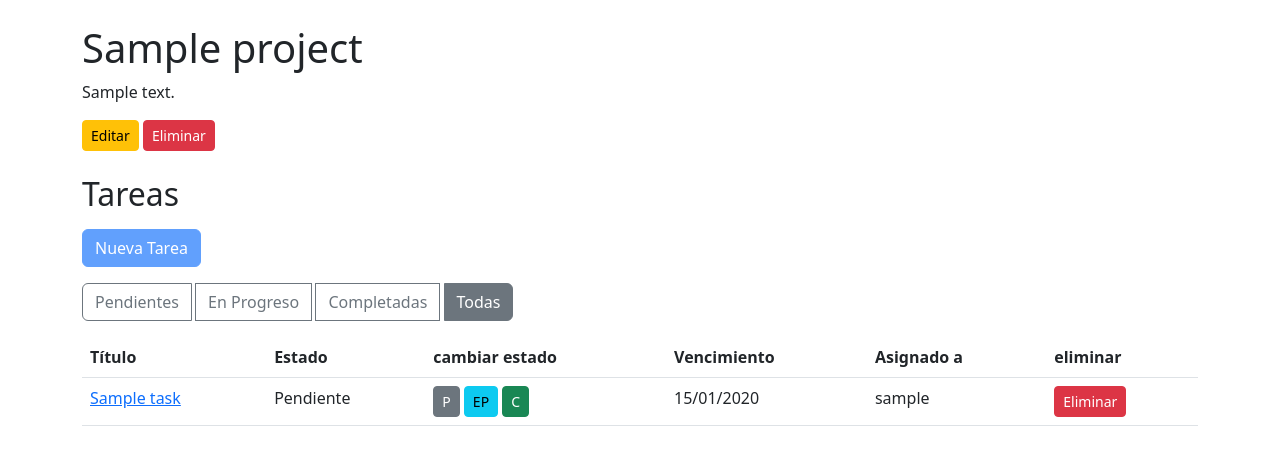
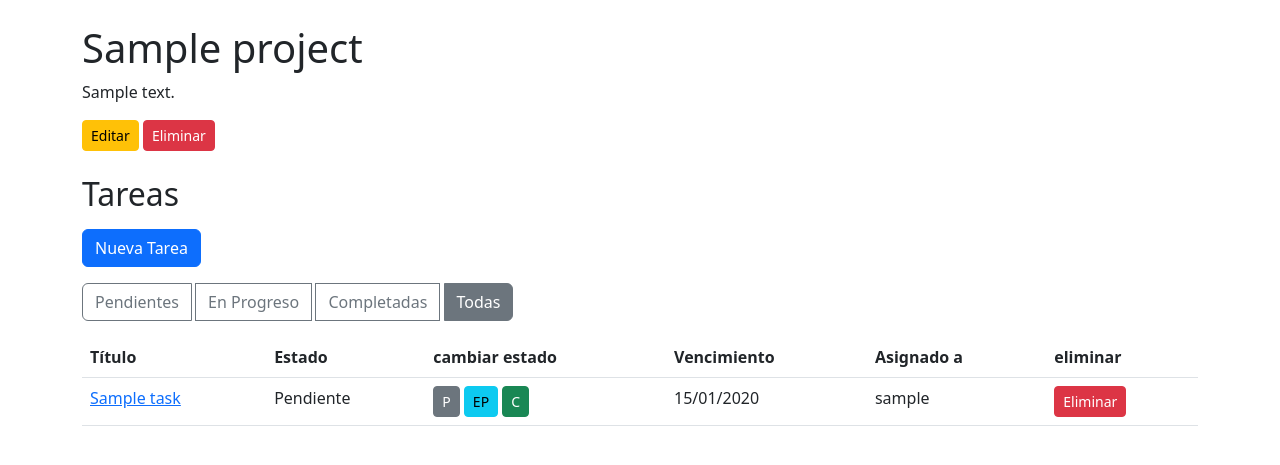
Before and after one commit to MiguelAngelMadronero/task-management-app, a Django app: page /projects/1/tasks/ in a window 1280 px wide. Shown: the part 56-521 px from the top of the page. Run offline with Django 5.2, Linux system fonts and the light colour scheme; a user stored in the database is signed in; tables that the repository leaves empty hold one stand-in row (values such as "Sample post"); some libraries are stand-ins or nearby versions.

Commit message:
disabled eliminado

```diff
--- a/webtask/templates/tasks.html
+++ b/webtask/templates/tasks.html
@@ -21,7 +21,7 @@
   {% if project.owner != request.user %}
   <a href="{% url 'task_create' project_id=project.id %}" class="btn btn-primary mt-2 mb-3 disabled">Nueva Tarea</a>
   {% else %}
-  <a href="{% url 'task_create' project_id=project.id %}" class="btn btn-primary mt-2 mb-3 disabled">Nueva Tarea</a>
+  <a href="{% url 'task_create' project_id=project.id %}" class="btn btn-primary mt-2 mb-3">Nueva Tarea</a>
   {% endif %}
   <div class="d-block btn-group mb-3" role="group">
     <a class="btn btn-outline-secondary
```
